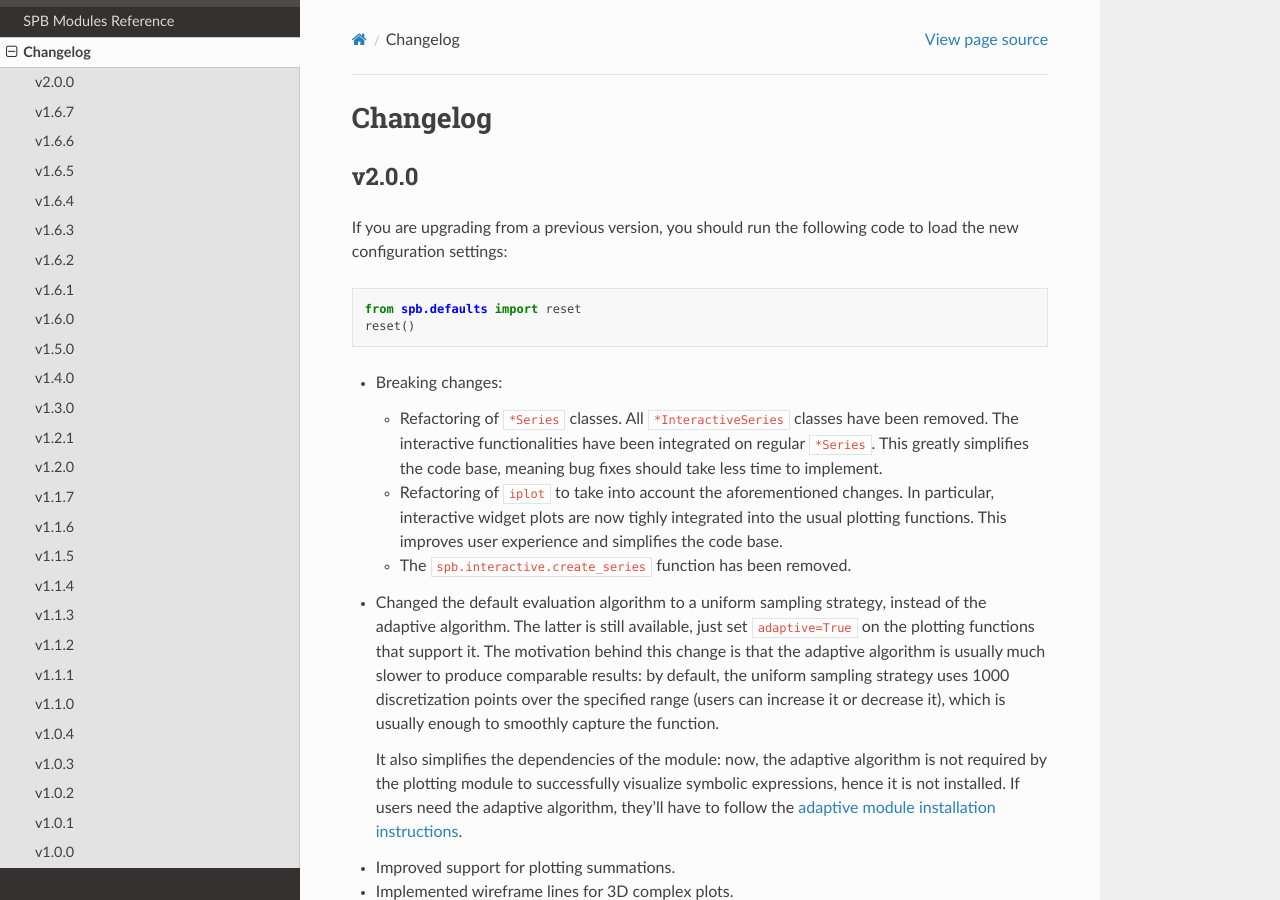
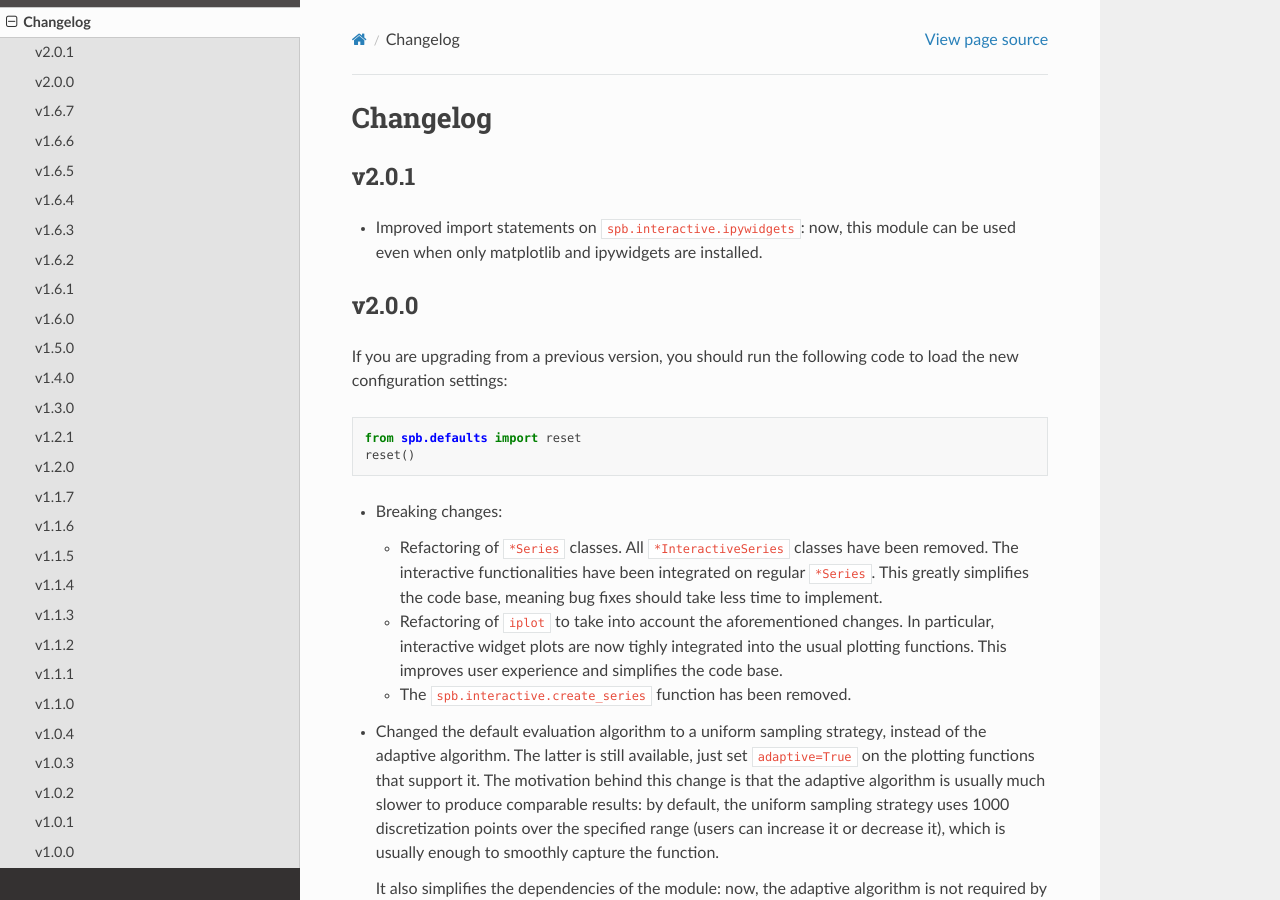
Before and after one commit to Davide-sd/sympy-plot-backends, a Sphinx documentation site: the page built from doc/source/changelog.rst, in a window 1280 px wide and 900 px high. Built offline with Sphinx 7.4.7 and the Read the Docs theme 2.0.0, drawn with Linux system fonts in a browser that asks for light colours.

Commit message:
version bump

```diff
--- a/doc/source/changelog.rst
+++ b/doc/source/changelog.rst
@@ -1,6 +1,13 @@
 ==========
  Changelog
 ==========
+
+v2.0.1
+======
+
+* Improved import statements on ``spb.interactive.ipywidgets``: now, this
+  module can be used even when only matplotlib and ipywidgets are installed.
+
 
 v2.0.0
 ======
--- a/spb/_version.py
+++ b/spb/_version.py
@@ -1 +1 @@
-__version__ = "2.0.0"
+__version__ = "2.0.1"
```
